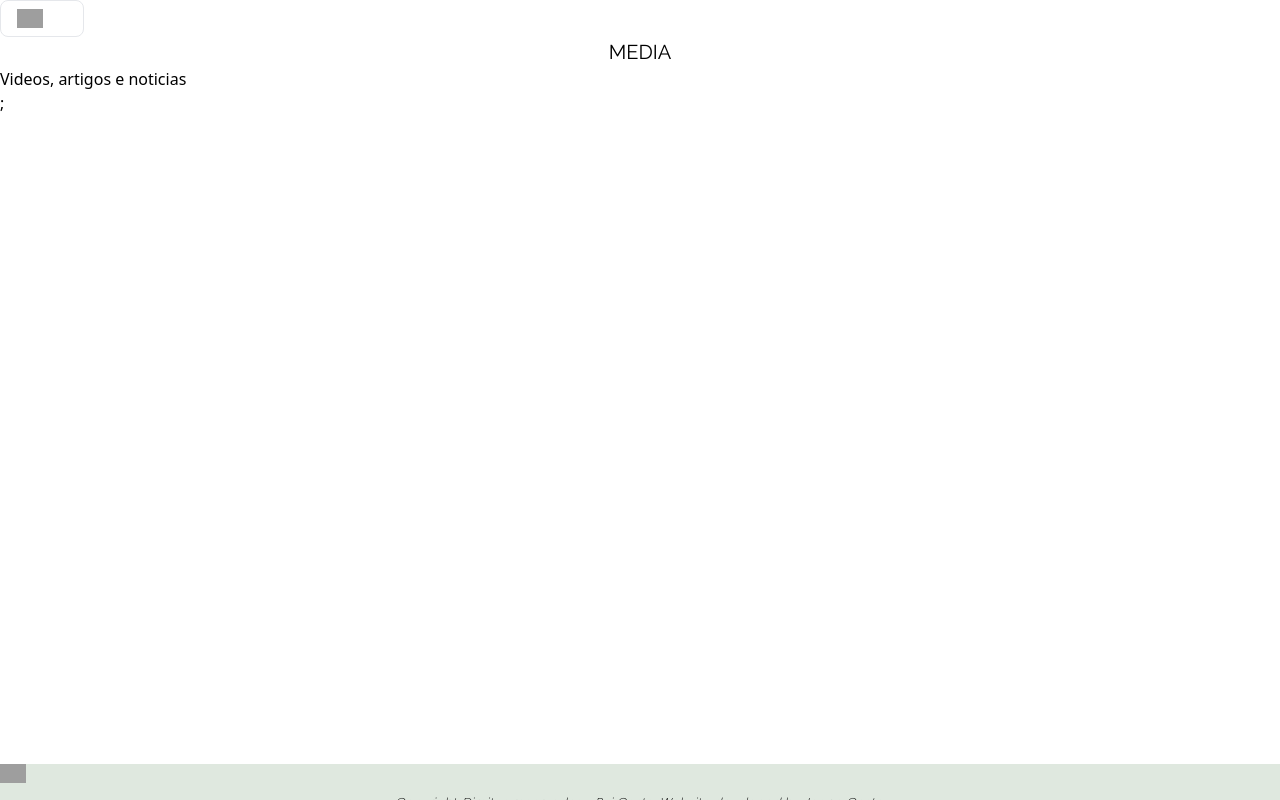
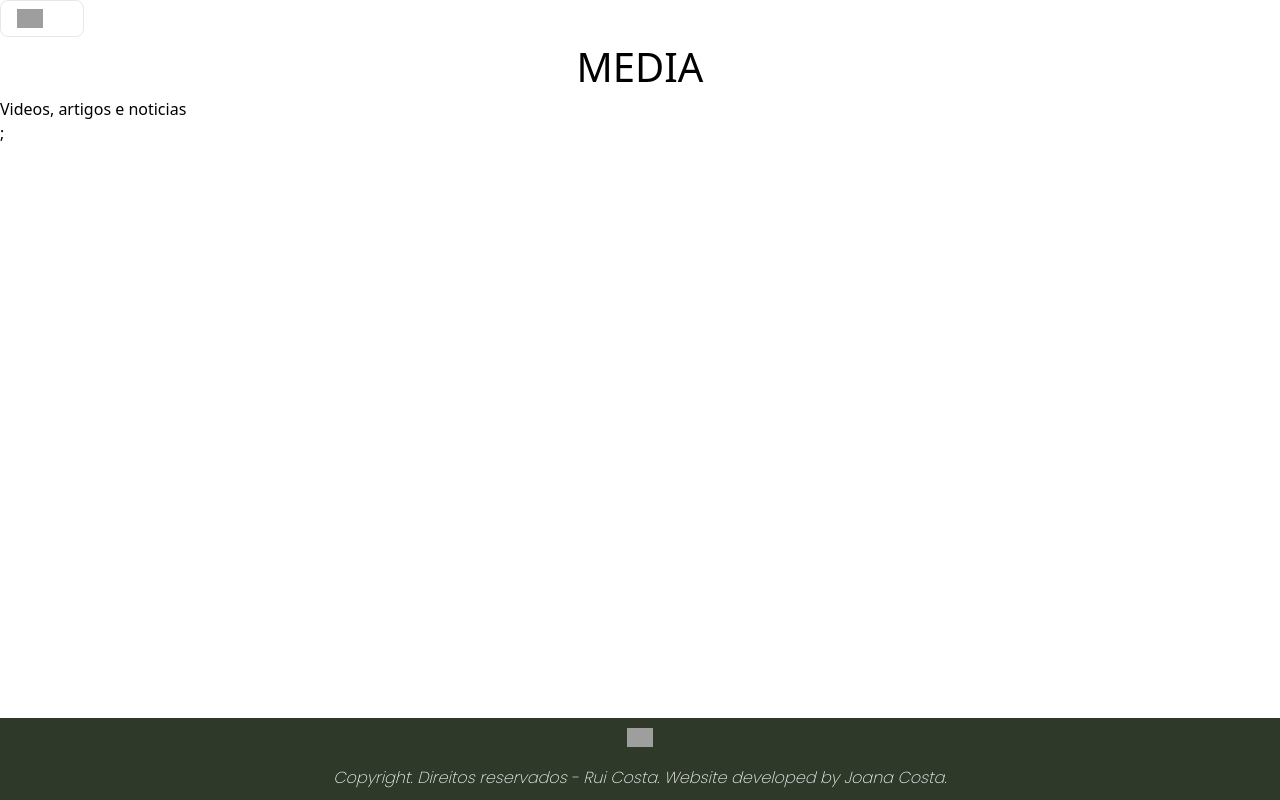
Before and after one commit to Joanartdacosta/roads-blog, a Next.js app in the folder app/: page /media in a window 1280 px wide. Built offline with nearby package versions, Linux system fonts and the light colour scheme; grey boxes are pictures that could not be loaded; a web font is replaced by a local one.

Commit message:
cleaning css style + corrections

```diff
--- a/app/components/footer/FooterOut.js
+++ b/app/components/footer/Footer.js
@@ -2,15 +2,18 @@ import Link from "next/link";
 
 export default function Footer() {
   return (
-    <div className="footer-background width-100 text-center margin-auto background">
-      <Link href="/sobre" className="link background">
+    <div className="height-10vh width-100 position-fixed bottom-0 text-center margin-auto background text-white">
+      <Link
+        href="/sobre"
+        className="link margin-auto  display-flex justify-center padding-10"
+      >
         <img
           className="icon"
           src="https://chalet-webapp.s3.amazonaws.com/icons/insta-icon.png"
           alt="icon"
         />
       </Link>
-      <p className="font-footer font-text font-italic padding-10">
+      <p className="font-text font-italic padding-10">
         Copyright. Direitos reservados - Rui Costa. Website developed by Joana
         Costa.
       </p>
--- a/app/components/home/Title.js
+++ b/app/components/home/Title.js
@@ -4,13 +4,13 @@ import Typewriter from "typewriter-effect";
 export default function Title() {
   return (
     <div className="margin-auto text-center">
-      <div className="padding-10 title-roads1 roads-shadow1 font-bold">
+      <div className="padding-10 font-title font-bold">
         <Typewriter
           onInit={(typewriter) => {
             typewriter.typeString("ESTRADA FORA, ").pauseFor(2000).start();
           }}
         />
-        <div className="padding-10 title-roads2 roads-shadow2 font-bold">
+        <div className="padding-10 font-title font-bold">
           <Typewriter
             onInit={(typewriter) => {
               typewriter
@@ -21,7 +21,7 @@ export default function Title() {
             }}
           />
         </div>
-        <div className="padding-10 title-roads3 font-bold roads-shadow1">
+        <div className="padding-10 font-title font-bold">
           <Typewriter
             onInit={(typewriter) => {
               typewriter
--- a/app/components/layout/Layout.js
+++ b/app/components/layout/Layout.js
@@ -1,7 +1,7 @@
 import React from "react";
 import Head from "next/head";
 import Navbar from "../navbar/NavBar";
-import FooterOut from "../footer/FooterOut";
+import Footer from "../footer/Footer";
 
 export default function Layout({ children }) {
   return (
@@ -31,7 +31,7 @@ export default function Layout({ children }) {
 
         <div>{children}</div>
 
-        <FooterOut />
+        <Footer />
       </main>
     </div>
   );
--- a/app/components/navbar/NavBar.js
+++ b/app/components/navbar/NavBar.js
@@ -7,7 +7,7 @@ export default function NavBar() {
   return (
     <div>
       <Dropdown
-        className="navbar"
+        className="height-100 margin-auto padding-40"
         label={
           <img
             className="icon"
--- a/app/pages/contacts/index.js
+++ b/app/pages/contacts/index.js
@@ -6,7 +6,7 @@ export default function Contacts() {
     <div>
       <h1>CONTACTOS </h1>
 
-      <div className="display-column display-flex justify-center wrap-section">
+      <div>
         <Form />
       </div>
     </div>
--- a/app/pages/fairs/index.js
+++ b/app/pages/fairs/index.js
@@ -6,7 +6,7 @@ export default function Fairs() {
   return (
     <div>
       <h1>FEIRAS, ROMARIAS e FESTIVAIS </h1>
-      <div className="display-column display-flex justify-center wrap-section">
+      <div>
         <CardInfoButton array={FAIRS} />
       </div>
     </div>
--- a/app/pages/index.js
+++ b/app/pages/index.js
@@ -2,7 +2,7 @@ import Title from "../components/home/Title";
 
 export default function Home() {
   return (
-    <div className="roads-entrance">
+    <div className="width-100 height-100 background-home background-norepeat background-100 text-white shadow-text-dark font-title">
       <Title />
     </div>
   );
--- a/app/pages/tours/index.js
+++ b/app/pages/tours/index.js
@@ -8,7 +8,7 @@ export default function Tours() {
   return (
     <div>
       <h1>ROTEIROS </h1>
-      <div className="display-column display-flex justify-center wrap-section">
+      <div>
         <CardStars array={TOURS} />
         <div id="#freetours">
           <h1>ROTEIRO PERSONALIZADO GRATUITO</h1>
--- a/app/styles/globals.css
+++ b/app/styles/globals.css
@@ -25,12 +25,13 @@ main {
   font-size: 1rem;
 }
 
-.font-footer {
-  font-size: 0.8rem;
+.font-title {
+  font-size: 2.5rem;
 }
-.font-title {
+
+.font-subtitle {
   font-family: var(--font-title);
-  font-size: 1.25rem;
+  font-size: 2rem;
 }
 
 .font-bold {
@@ -52,37 +53,24 @@ main {
 
 /* titles - old */
 
-.road-title {
-  font-size: 2.5rem;
-  letter-spacing: 0.375rem;
-  color: white;
+.letter-spacing {
+  letter-spacing: 0.9rem;
 }
 
-.roads-shadow1 {
+.shadow-strong {
   text-shadow: 0.05rem 0.05rem 0.125rem rgb(143, 134, 134),
     0 0 1em rgb(105, 99, 99), 0 0 0.2em black;
 }
 
-/* titles - new */
-
-.title-roads1 {
-  font-size: 3rem;
-  letter-spacing: 0.9rem;
-}
-.title-roads2 {
-  font-size: 2.5rem;
-  letter-spacing: 0.9rem;
-}
-.title-roads3 {
-  font-size: 1.8rem;
-  letter-spacing: 0.9rem;
-}
-
-.roads-shadow2 {
+.shadow-lighter {
   text-shadow: 0.05rem 0.05rem 0.125rem rgb(44, 75, 32);
 }
 
 /* paddings & margins */
+
+.padding-top {
+  padding-top: 3.5rem;
+}
 
 .padding-40 {
   padding: 2.5rem;
@@ -90,10 +78,6 @@ main {
 
 .padding-10 {
   padding: 0.6rem;
-}
-
-.margin-40 {
-  margin: 5rem;
 }
 
 /* width - height */
@@ -106,6 +90,13 @@ main {
   width: 100vw;
 }
 
+.width-20vw {
+  width: 20vw;
+}
+
+.height-20vh {
+  height: 20vh;
+}
 /* display */
 
 .display-flex {
@@ -115,6 +106,10 @@ main {
 .display-column {
   display: flex;
   flex-direction: column;
+}
+
+.justify-center {
+  justify-content: center;
 }
 
 .wrap {
@@ -151,7 +146,6 @@ main {
 
 .button-green {
   background: #cdcfc4;
-  padding: 0.625rem;
 }
 
 .button-brown {
@@ -162,74 +156,32 @@ main {
   height: 16vh;
 }
 
-/* navbar & footer */
-
-.navbar-small {
-  height: 390vh;
-  min-width: 8vw;
-  position: fixed;
-}
-
-.navbar {
-  width: 20vw;
-  height: 100%;
-}
-
-.footer-background {
+.bottom-0 {
   bottom: 0;
   z-index: -1;
-  position: fixed;
-  height: 4.5vh;
 }
 
 /* backgrounds */
 
-.roads-entrance {
+.background-home {
   background-image: url("https://estradas-website.s3.amazonaws.com/Estradas/roads-background.JPG");
+}
+
+.background-norepeat {
   background-repeat: no-repeat;
+}
+
+.background-100 {
   background-size: cover;
   position: relative;
-  height: 100vh;
-  width: 100vw;
-  padding-top: 3.5rem;
-  color: aliceblue;
   z-index: -1;
 }
 
 .background {
-  background-color: rgb(223, 232, 223);
-  color: black;
+  background-color: rgb(46, 57, 42);
+  color: whitesmoke;
 }
 
-.geo-banner {
-  background-image: url("https://images.unsplash.com/photo-1548265806-7b461a2886ac?auto=format&fit=crop&q=80&w=1771&ixlib=rb-4.0.3&ixid=M3wxMjA3fDB8MHxwaG90by1wYWdlfHx8fGVufDB8fHx8fA%3D%3D");
-  background-size: cover;
-  background-repeat: no-repeat;
-}
-
-.temporary-photo {
-  background-color: #345449;
-  height: 45vh;
-}
-
-.navbar-small {
-  height: 390vh;
-  min-width: 8vw;
+.position-fixed {
   position: fixed;
 }
-
-.navbar {
-  width: 20vw;
-  height: 100%;
-}
-
-.small-menu {
-  background-color: rgb(174, 178, 179);
-  width: 100px;
-}
-
-.big-menu {
-  width: 100px;
-  background-color: rgb(46, 57, 42);
-  position: fixed;
-}
```
Also changed, not shown: app/components/navbar/NavbarMenu.js (added).
